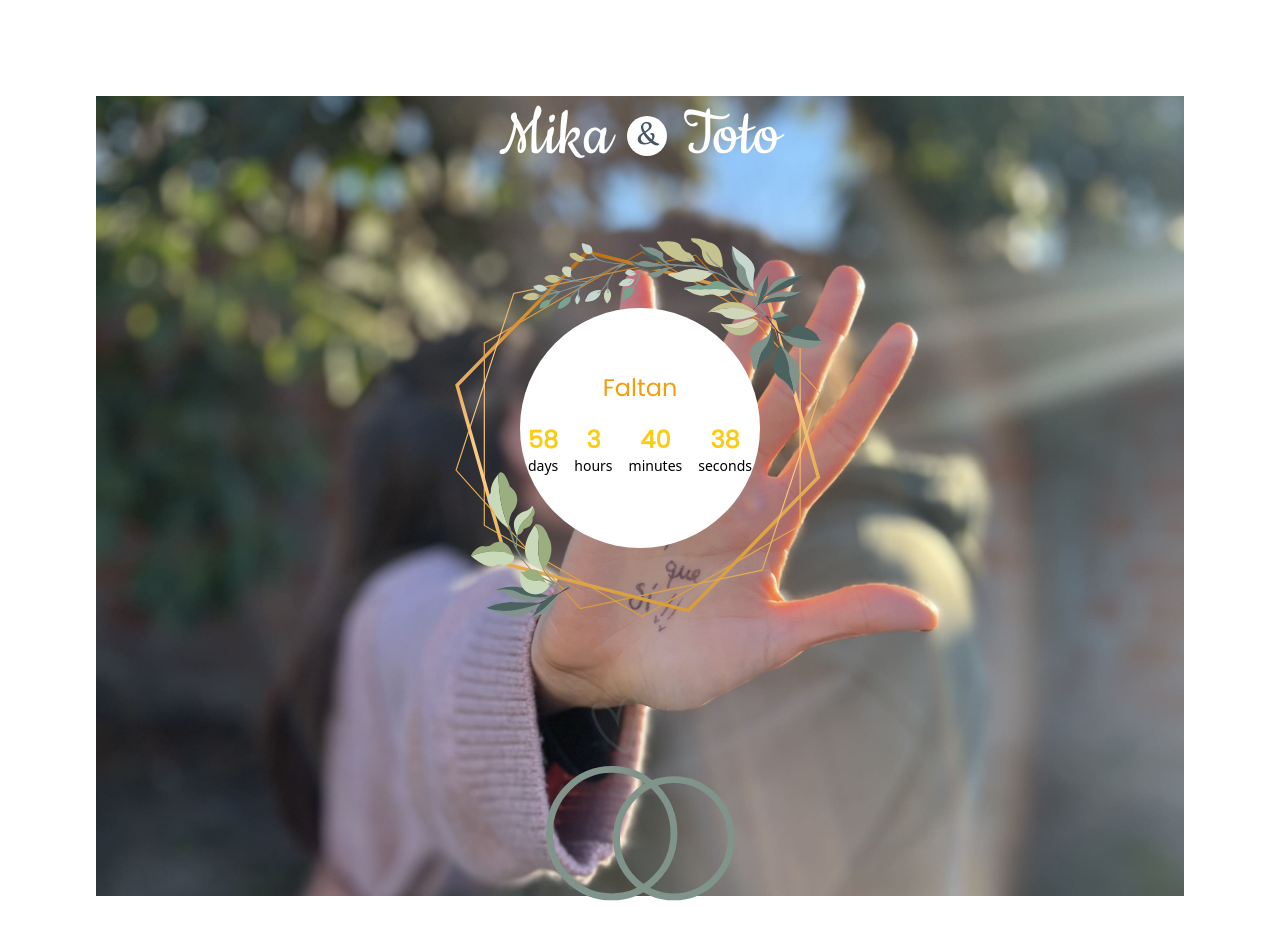
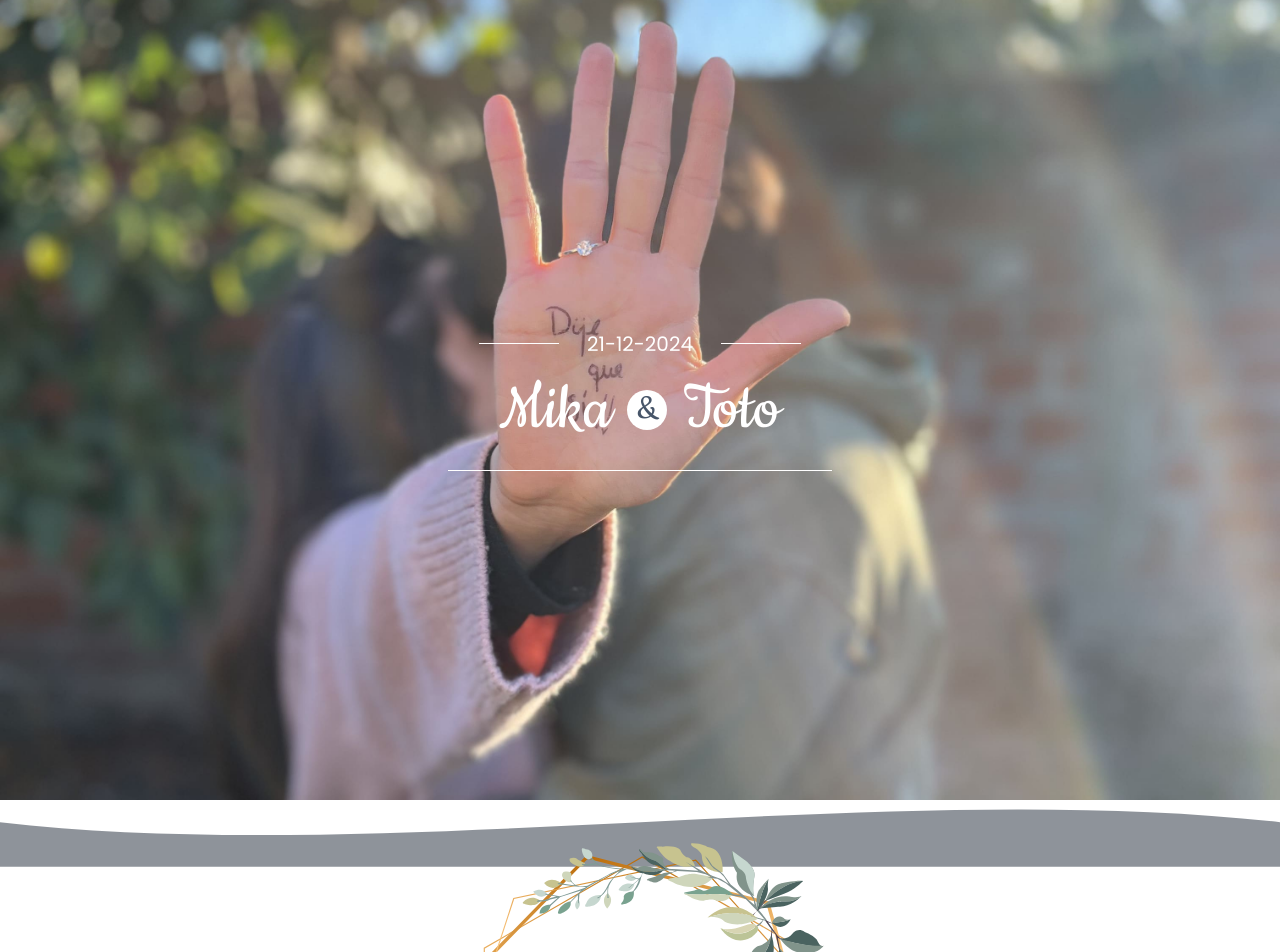
Before and after one commit to SebaAguiar/boda-mika-toto, a Next.js app: page / in a window 1280 px wide. Shown: the top 952 px of the page. Built offline with nearby package versions, Linux system fonts and the light colour scheme.

Commit message:
some updates

```diff
--- a/src/app/components/CounterBack.tsx
+++ b/src/app/components/CounterBack.tsx
@@ -1,6 +1,7 @@
 "use client";
 import React, { useEffect, useState } from "react";
 import styles from "@/styles/counterBack.module.css";
+import WavySeparator from "./WavySeparator";
 
 interface ITimeLeft {
 	days: number;
@@ -59,6 +60,9 @@ const CounterBack = (): JSX.Element => {
 	}
 
 	return (
+		<section className="w-full h-[400px] flex flex-col">
+			<WavySeparator />
+			<div className="w-full h-5/6 flex items-center justify-center">
 				<div
 					id={styles.counterBack}
 					className="flex items-center justify-center w-96 h-96 z-20"
@@ -68,10 +72,16 @@ const CounterBack = (): JSX.Element => {
 							Faltan
 						</h2>
 						<div className="flex w-full items-center justify-center">
-					{timerComponents.length ? timerComponents : <span>Time is up!</span>}
+							{timerComponents.length ? (
+								timerComponents
+							) : (
+								<span>Time is up!</span>
+							)}
 						</div>
 					</div>
 				</div>
+			</div>
+		</section>
 	);
 };
 
--- a/src/app/components/containers/HeroSection.tsx
+++ b/src/app/components/HeroSection.tsx
@@ -1,13 +1,16 @@
 import React from "react";
-import styles from "@/styles/heroSection.module.css";
-import CounterBack from "../CounterBack";
-import Rings from "../svgs/Rings";
 const HeroSection = (): JSX.Element => {
 	return (
 		<>
-			<header
-				id={styles.hero}
-				className="w-full h-[500px] flex flex-col items-center justify-center gap-4 text-white"
+			<div
+				className="w-full h-[20vh] sm:h-[100vh] relative flex flex-col justify-center items-center overflow-hidden gap-4 text-white"
+				style={{
+					backgroundImage: "url('/arriba-1.jpg')",
+					backgroundPosition: "center 40%",
+					backgroundAttachment: "fixed",
+					backgroundRepeat: "no-repeat",
+					backgroundSize: "cover",
+				}}
 			>
 				<div className="flex items-center justify-center">
 					<div className="bg-white w-20 md:w-30 h-[1px]" />
@@ -23,14 +26,8 @@ const HeroSection = (): JSX.Element => {
 						Toto
 					</h1>
 				</div>
-				<div className="bg-white w-64 md:w-96 h-[1px] mt-8" />
-				<div>
-					<CounterBack />
-				</div>
-				<div>
-					<Rings />
-				</div>
-			</header>
+				<div className="bg-white w-64 md:w-96 h-[1px] mt-2" />
+			</div>
 		</>
 	);
 };
--- /dev/null
+++ b/src/app/components/WavySeparator.tsx
@@ -0,0 +1,30 @@
+import React from "react";
+
+const WavySeparator = ({ className = "" }) => (
+	<div className={`w-full h-24 relative overflow-hidden ${className}`}>
+		<svg
+			viewBox="0 0 500 150"
+			preserveAspectRatio="none"
+			className="w-full h-full absolute bottom-0"
+		>
+			<title>Wavy Separator</title>
+			<path
+				d="M0.00,49.98 C149.99,150.00 349.20,-49.98 500.00,49.98 L500.00,150.00 L0.00,150.00 Z"
+				className="fill-gray-800 opacity-50"
+			>
+				<animate
+					attributeName="d"
+					dur="10s"
+					repeatCount="indefinite"
+					values="
+            M0.00,49.98 C149.99,150.00 349.20,-49.98 500.00,49.98 L500.00,150.00 L0.00,150.00 Z;
+            M0.00,49.98 C149.99,0.00 349.20,150.00 500.00,49.98 L500.00,150.00 L0.00,150.00 Z;
+            M0.00,49.98 C149.99,150.00 349.20,-49.98 500.00,49.98 L500.00,150.00 L0.00,150.00 Z
+          "
+				/>
+			</path>
+		</svg>
+	</div>
+);
+
+export default WavySeparator;
--- /dev/null
+++ b/src/app/components/containers/CounterbackSection.tsx
@@ -0,0 +1,14 @@
+import React from "react";
+import CounterBack from "../CounterBack";
+
+const CounterbackSection = (): JSX.Element => {
+	return (
+		<>
+			<section className="w-full h-32 ">
+				<CounterBack />
+			</section>
+		</>
+	);
+};
+
+export default CounterbackSection;
--- /dev/null
+++ b/src/app/components/containers/LandingContainer.tsx
@@ -0,0 +1,16 @@
+import React from "react";
+import HeroSection from "../HeroSection";
+import CounterBack from "../CounterBack";
+
+const LandingContainer = () => {
+	return (
+		<>
+			<main className="w-full h-full">
+				<HeroSection />
+				<CounterBack />
+			</main>
+		</>
+	);
+};
+
+export default LandingContainer;
--- /dev/null
+++ b/src/app/components/containers/WeddingInformation.tsx
@@ -0,0 +1,11 @@
+import React from "react";
+
+const WeddingInformation = () => {
+	return (
+		<>
+			<div>WeddingInformation</div>
+		</>
+	);
+};
+
+export default WeddingInformation;
--- a/src/app/page.tsx
+++ b/src/app/page.tsx
@@ -1,14 +1,14 @@
-import React from 'react';
-import HeroSection from './components/containers/HeroSection';
+import React from "react";
+import LandingContainer from "./components/containers/LandingContainer";
 
 const Home = async () => {
-  return (
-    <>
-      <main className='flex min-h-screen flex-col items-center justify-between p-24'>
-        <HeroSection />
-      </main>
-    </>
-  );
+	return (
+		<>
+			<main className="flex min-h-screen flex-col items-center justify-between">
+				<LandingContainer />
+			</main>
+		</>
+	);
 };
 
 export default Home;
```
Also changed, not shown: package.json (+4 -3 lines), src/styles/sectionDivition.module.css (added, +31 -0 lines), 1 other file (tests, documents, lock files or other folders). Lines whose indentation alone changed are shown as unchanged.
